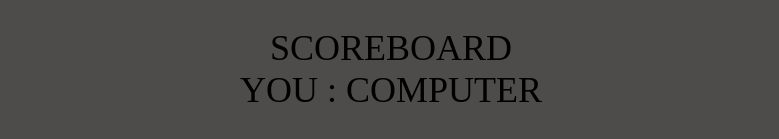
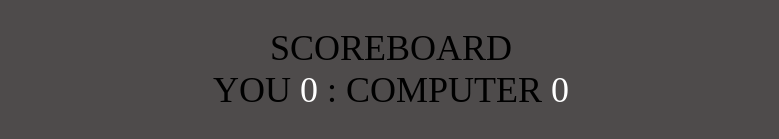
Before and after one commit to stormx118/rock-paper-scissors, a plain HTML site: page index.html in a window 1280 px wide. Shown: the part 121-260 px from the top of the page, without its empty margins (249-1028 px from the left). Drawn offline with Linux system fonts and the light colour scheme.

Commit message:
Update-Scoreboard

```diff
--- a/index.html
+++ b/index.html
@@ -15,7 +15,7 @@
 
     <div class="score-board">
         <p>SCOREBOARD</p>
-        <p>YOU  <span class="user-score"></span> : COMPUTER  <span class="computer-score"></span> </p>
+        <p>YOU  <span class="user-score">0</span> : COMPUTER  <span class="computer-score">0</span> </p>
         <p class="finalWinner"></p>
     </div>
 
```
